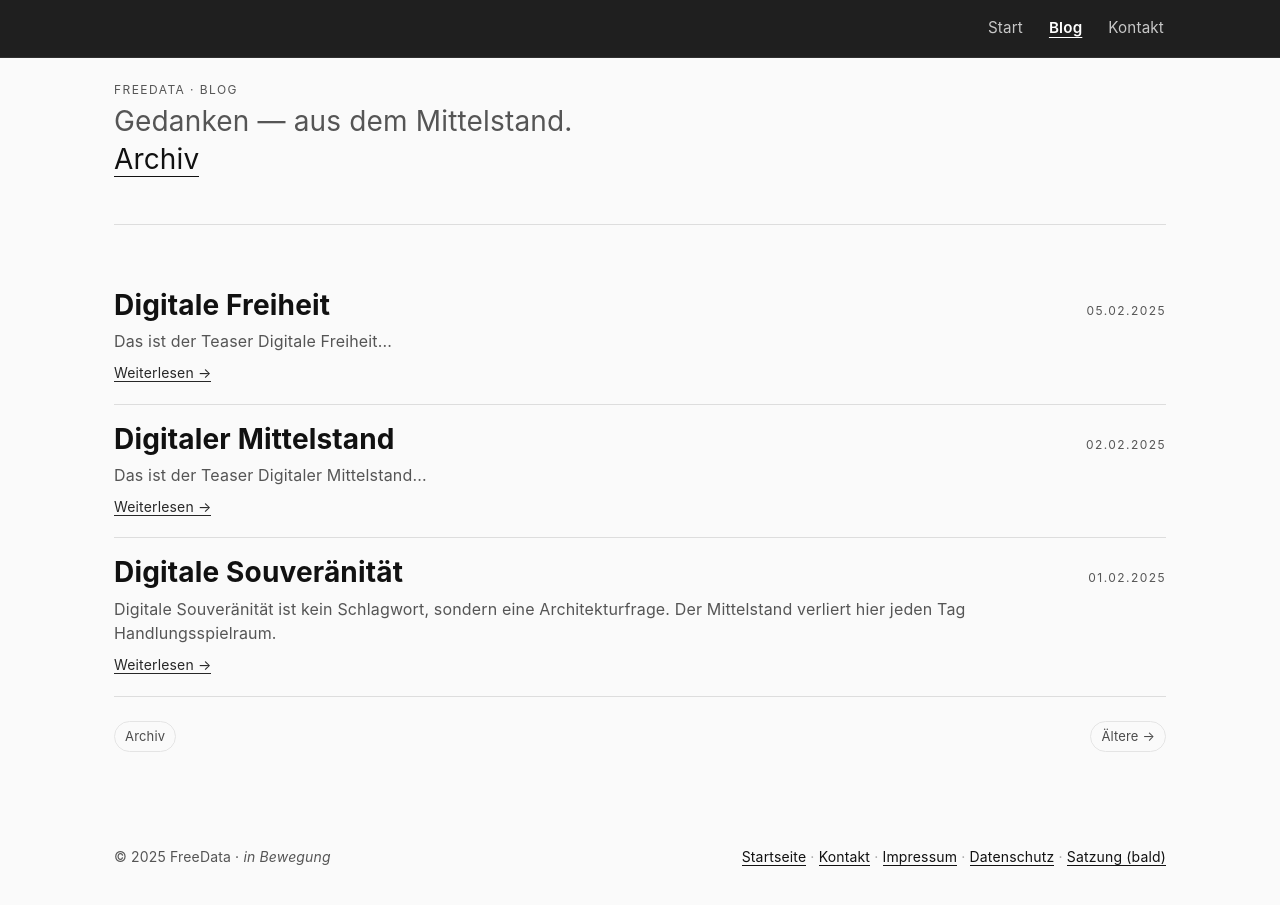
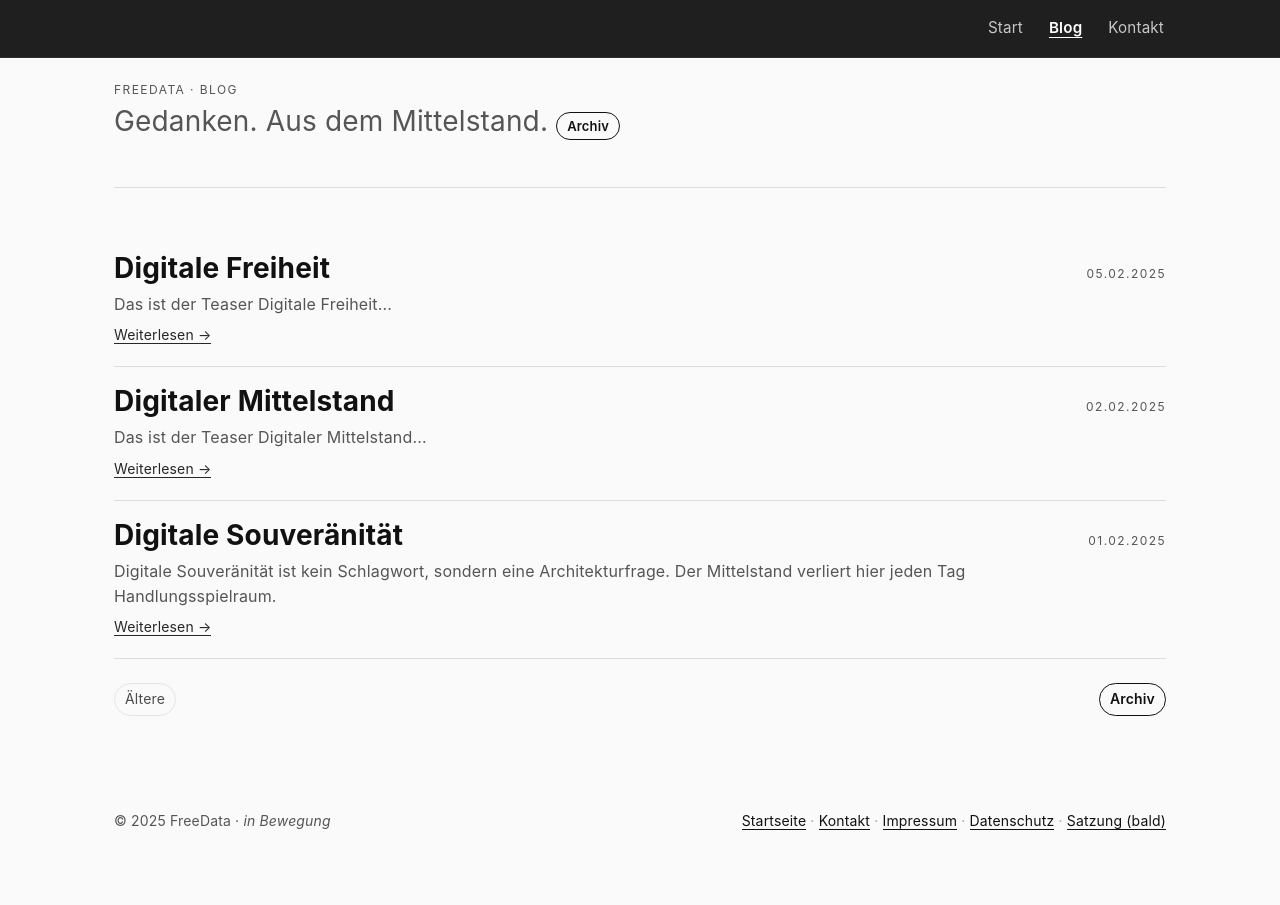
Before and after one commit to freedata-coop/freedata-coop.github.io, a Jekyll site: the page built from blog/index.html, in a window 1280 px wide and 939 px high. Shown: the top 905 px of the window. Built offline with Jekyll 4.4.1, drawn with Linux system fonts in a browser that asks for light colours; the list of posts is cut into pages by our own code.

Commit message:
design pager

```diff
--- a/assets/custom.css
+++ b/assets/custom.css
@@ -251,6 +251,40 @@ blog-teaser{ display:none; }
   border-color: var(--fg);
 }
 
+/* Pager Pills */
+.pager {
+  display:flex;
+  justify-content:space-between;
+  align-items:center;
+  gap:14px;
+  margin-top:24px;
+}
+
+.pager-pill {
+  border:1px solid var(--line);
+  padding:6px 12px;
+  border-radius:999px;
+  text-decoration:none;
+  color:var(--fg);
+  opacity:.75;
+  font-size:14px;
+}
+
+.pager-pill:hover {
+  opacity:1;
+}
+
+.pager-archive {
+  opacity:1;
+  font-weight:600;
+  border-color: var(--fg);
+}
+
+.lead .pager-pill {
+  font-size: 13px;
+  padding:5px 10px;
+}
+
 /* ================= Jahres-Nav ================= */
 
 .year-nav{
--- a/blog/index.html
+++ b/blog/index.html
@@ -7,8 +7,9 @@ theme: light
 <section class="blog-hero">
   <div class="kicker">FreeData · Blog</div>
   <!-- <h1>{{ page.title }}</h1> -->
-  <p class="lead">Gedanken — aus dem Mittelstand.
-    <a class="pager-archive" href="/blog/archiv/">Archiv</a>
+  <p class="lead">
+    Gedanken. Aus dem Mittelstand.
+    <a class="pager-pill pager-archive" href="/blog/archiv">Archiv</a>
   </p>
 </section>
 
@@ -38,11 +39,13 @@ theme: light
 </section>
 
 <nav class="pager">
+  {% if paginator.next_page %}
+    <a href="{{ paginator.next_page_path }}" class="pager-pill">Ältere</a>
+  {% endif %}
+
+  <a href="/blog/archiv" class="pager-pill pager-archive">Archiv</a>
+
   {% if paginator.previous_page %}
-    <a href="{{ paginator.previous_page_path }}">← Neuere</a>
-  {% endif %}
-  <a href="/blog/archiv/">Archiv</a>
-  {% if paginator.next_page %}
-    <a href="{{ paginator.next_page_path }}">Ältere →</a>
+    <a href="{{ paginator.previous_page_path }}" class="pager-pill">Neuere</a>
   {% endif %}
 </nav>
```
Also changed, not shown: blog/archiv/index.html (renamed from blog/archiv.md).
